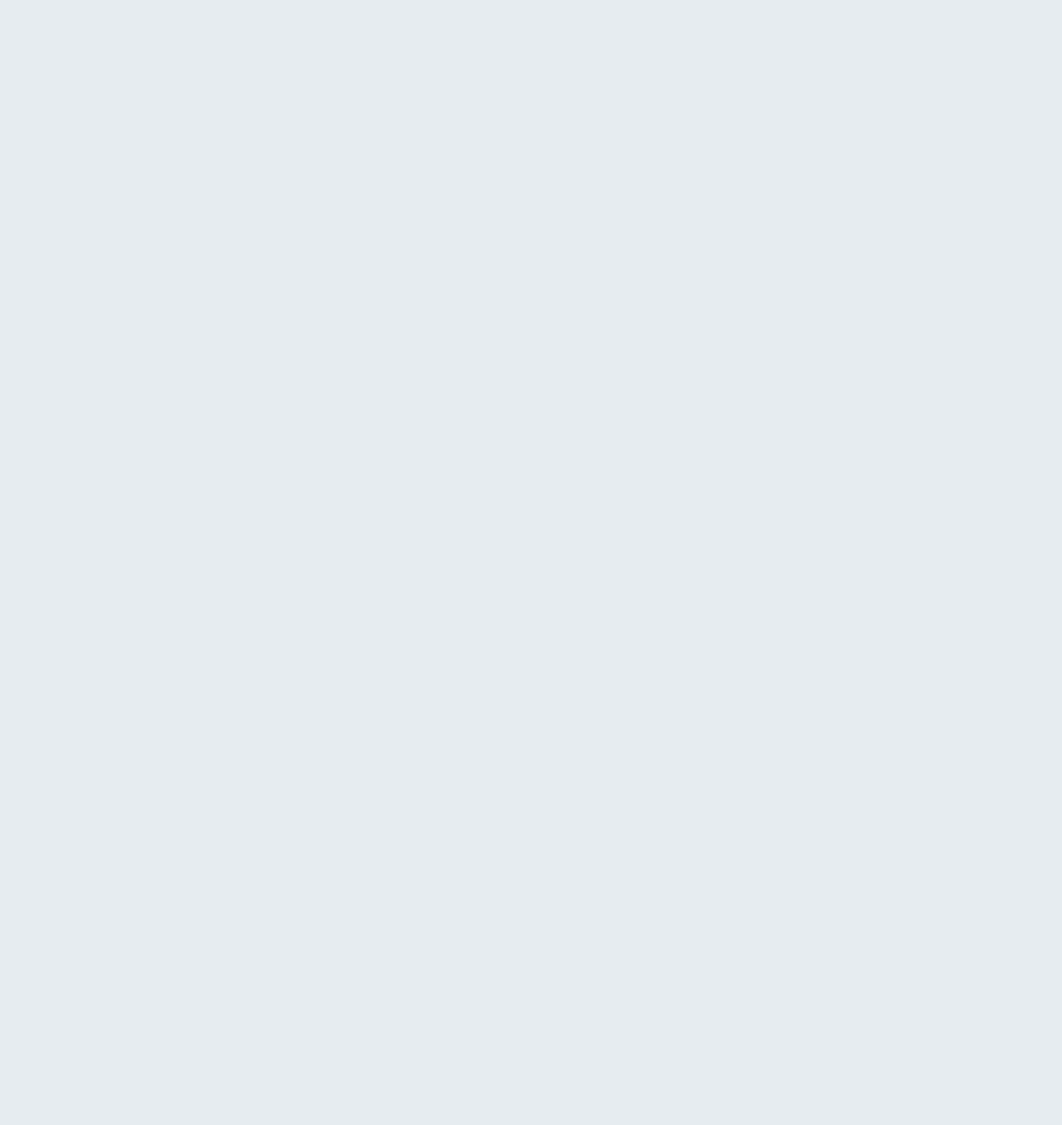
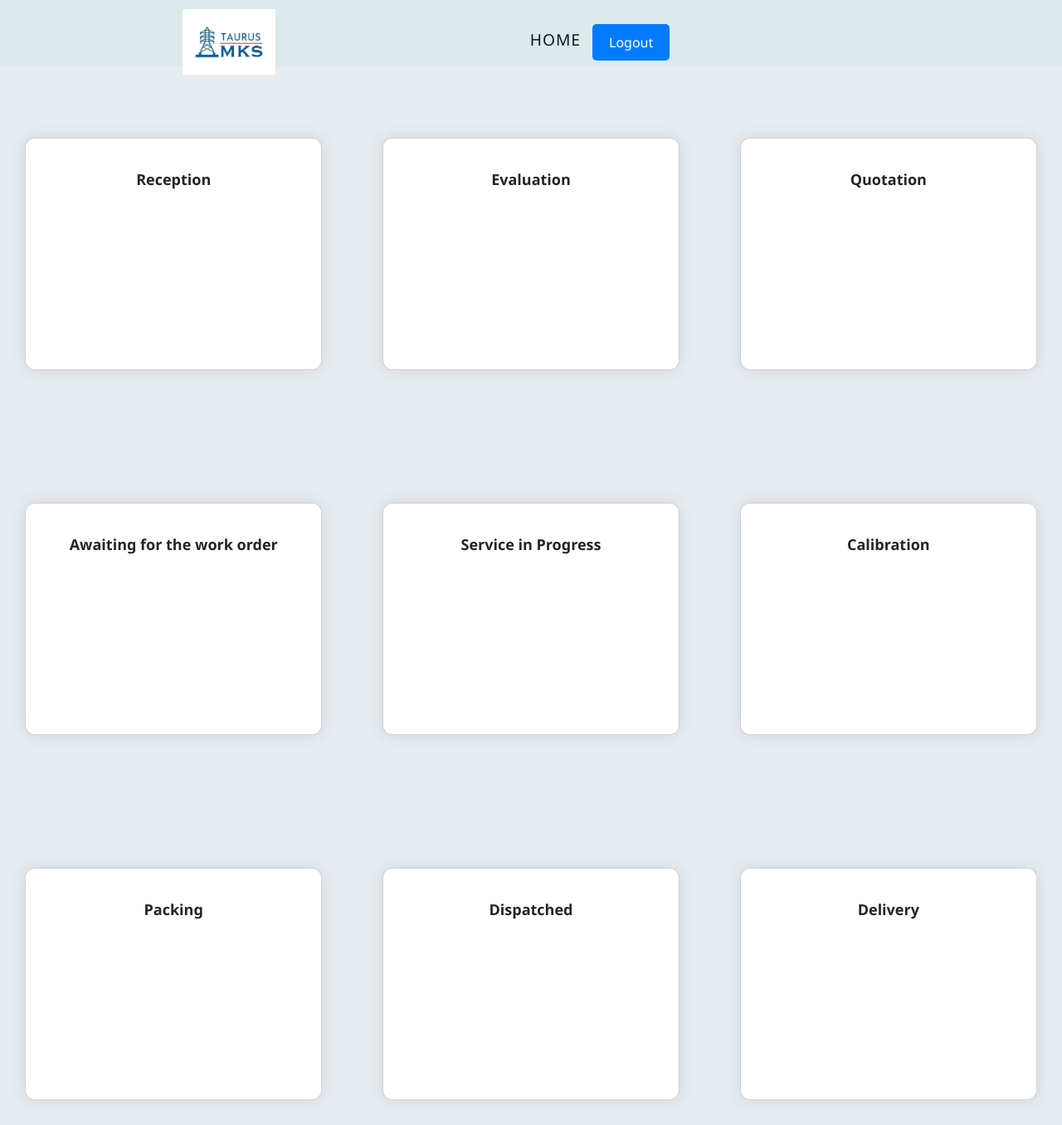
Before and after one commit to ShamanthM/trackapprepo, a React (Create React App) app: page /user/service-phases in a window 1280 px wide. Before the commit this address had no page. Shown: the whole page at 83% size. Before the commit the page ends 800 px from the top, so only its background shows below. Built offline with nearby package versions, Linux system fonts and the light colour scheme; sample sign-in values are in the browser's storage.

Commit message:
Service Phase code implementation

```diff
--- a/src/App.js
+++ b/src/App.js
@@ -8,6 +8,7 @@ import MyProducts from './pages/Users/MyProducts';
 import AllProducts from './pages/Products/AllProducts';
 import AssignProduct from './pages/Products/AssignProduct';
 import NewServiceRequest from './pages/ServiceRequests/newServiceRequest'; // Import the NewServiceRequest component
+import ServicePhases from './pages/Users/ServicePhases';
 
 function App() {
   const [isAuthenticated, setIsAuthenticated] = useState(() => {
@@ -93,6 +94,22 @@ function App() {
               )
             }
           />
+
+            {/* New route for Servie Phases */}
+          <Route
+            path="/user/service-phases"
+            element={
+              isAuthenticated ? (
+                <>
+                  <AuthConditionalNavbar isAuthenticated={isAuthenticated} handleLogout={handleLogout} />
+                  <ServicePhases/>
+                </>
+              ) : (
+                <Navigate to="/login" />
+              )
+            }
+          />
+
           {/* New route for AssignProduct */}
           <Route
             path="/user/assign-product"
--- a/src/pages/Users/MyProducts.css
+++ b/src/pages/Users/MyProducts.css
@@ -61,6 +61,13 @@ header img {
   justify-content: space-around;
   padding: 20px;
 }
+
+.buttons-container {
+  display: flex;
+  gap: 30px; /* Adjust the gap value based on your preference */
+  margin-top: 10px; /* Add margin to the top for space */
+}
+
 
 .product-column {
   flex: 0 0 45%;
--- a/src/pages/Users/MyProducts.js
+++ b/src/pages/Users/MyProducts.js
@@ -1,5 +1,6 @@
 import React, { useState, useEffect } from 'react';
-import { Card, CardContent, Table, Button, Modal, ModalHeader, ModalBody } from 'reactstrap';
+import { Button, Modal, ModalHeader, ModalBody, Table } from 'reactstrap';
+import { useNavigate } from 'react-router-dom'; // Import useNavigate
 import 'bootstrap/dist/css/bootstrap.min.css';
 import './MyProducts.css'; // Import your custom styles
 
@@ -7,6 +8,8 @@ const MyProducts = () => {
   const [userProducts, setUserProducts] = useState([]);
   const [selectedProductAccessories, setSelectedProductAccessories] = useState(null);
   const [isPopupOpen, setPopupOpen] = useState(false);
+
+  const navigate = useNavigate(); // Initialize useNavigate hook
 
   const storedUserData = localStorage.getItem('userData');
   const { userName } = storedUserData ? JSON.parse(storedUserData) : {};
@@ -39,6 +42,16 @@ const MyProducts = () => {
     setPopupOpen(false);
   };
 
+  const handleAccessoriesClick = (productData) => {
+    setSelectedProductAccessories(productData);
+    setPopupOpen(true);
+  };
+
+  const handleServiceRequestClick = (productData) => {
+    // Use navigate to navigate to the /user/service-phases path
+    navigate('/user/service-phases');
+  };
+
   return (
     <div>
       <header>
@@ -61,6 +74,15 @@ const MyProducts = () => {
             <h2>{productData.Product}</h2>
             <img className="product-img" src={`C:/Users/User/Downloads/${productData.Product}.jpg`} alt={productData.Product} />
             <div className="accessories-heading">Click on the product to see the AccessoriesData</div>
+
+            <div className="buttons-container">
+              <Button color="primary" onClick={() => handleAccessoriesClick(productData)}>
+                Accessories
+              </Button>
+              <Button color="success" onClick={() => handleServiceRequestClick(productData)}>
+                Service Request
+              </Button>
+            </div>
           </div>
         ))}
       </div>
@@ -96,7 +118,6 @@ const MyProducts = () => {
             </Table>
           </div>
         </ModalBody>
-        <Button color="secondary" onClick={handleClosePopup}>Close</Button>
       </Modal>
     </div>
   );
--- /dev/null
+++ b/src/pages/Users/ServicePhases.css
@@ -0,0 +1,98 @@
+/* ServicePhases.css */
+body {
+    margin: 0;
+    padding: 0;
+    font-family: 'Segoe UI', Tahoma, Geneva, Verdana, sans-serif;
+    background-color: #e6ecf0; /* Light grayish blue background */
+}
+
+header {
+    background-color: #3498db; /* Flat blue color */
+    font-weight: bold;
+    padding: 10px;
+    text-align: center;
+    color: #fff;
+    font-size: 38px;
+    display: flex;
+    align-items: center;
+    justify-content: space-between;
+}
+
+header img {
+    width: 250px; /* Adjust the width of the logo */
+    height: 150px; /* Adjust the height of the logo */
+}
+
+#search-bar {
+    display: flex;
+    justify-content: center;
+    align-items: center;
+    padding: 10px;
+    background-color: #fff;
+    box-shadow: 0 2px 4px rgba(0, 0, 0, 0.1);
+    margin-bottom: 20px;
+}
+
+#search-input {
+    width: 200px;
+    padding: 8px;
+    border: 1px solid #95a5a6; /* Medium gray border */
+    border-radius: 4px 0 0 4px;
+}
+
+#search-button {
+    padding: 8px 15px;
+    background-color: #000880; /* Flat blue color */
+    color: #fff;
+    border: 1px solid #3498db; /* Flat blue color */
+    border-radius: 0 4px 4px 0;
+    cursor: pointer;
+}
+
+#highlighted-title {
+    text-align: center;
+    font-size: 30px; /* Increased font size */
+    color: #000880; /* Highlighted color */
+    font-weight: bold; /* Bold text */
+    margin-bottom: 20px;
+}
+
+.service-phases-container {
+    display: flex;
+    justify-content: space-between;
+    flex-wrap: wrap;
+    gap: 10px; /* Reduce the gap between cards */
+}
+
+.service-phases-container .card {
+    width: 28%;
+    min-height: 280px;
+    border-radius: 12px;
+    box-shadow: 0 0 20px rgba(0, 0, 0, 0.1);
+    transition: transform 0.3s ease;
+    display: flex;
+    flex-direction: column;
+    align-items: center;
+    justify-content: center;
+}
+
+.service-phases-container .card:hover {
+    transform: scale(1.05);
+}
+
+.service-phases-container .card-body {
+    text-align: center;
+}
+
+.service-phases-container .card-title {
+    font-size: 18px;
+    font-weight: bold;
+    margin-bottom: 10px;
+}
+
+.service-phases-container .card img {
+    width: 50%;
+    max-width: 100%;
+    border-radius: 8px;
+    margin-bottom: 10px;
+}
--- /dev/null
+++ b/src/pages/Users/ServicePhases.js
@@ -0,0 +1,79 @@
+// ServicePhases.js
+import React from 'react';
+import { Card, CardBody, CardTitle } from 'reactstrap';
+import './ServicePhases.css'; // Import the CSS file
+
+const ServicePhases = () => {
+  return (
+    <div>
+      <h2>Service Phases</h2>
+      <div className="service-phases-container">
+        <Card className="card">
+          <CardBody>
+            <CardTitle>Reception</CardTitle>
+            {/* Additional content for the Reception phase */}
+          </CardBody>
+        </Card>
+
+        {/* Repeat similar Card components for other service phases */}
+        <Card className="card">
+          <CardBody>
+            <CardTitle>Evaluation</CardTitle>
+            {/* Additional content for the Evaluation phase */}
+          </CardBody>
+        </Card>
+
+        <Card className="card">
+          <CardBody>
+            <CardTitle>Quotation</CardTitle>
+            {/* Additional content for the Quotation phase */}
+          </CardBody>
+        </Card>
+
+        <Card className="card">
+          <CardBody>
+            <CardTitle>Awaiting for the work order</CardTitle>
+            {/* Additional content for the Awaiting for the work order phase */}
+          </CardBody>
+        </Card>
+
+        <Card className="card">
+          <CardBody>
+            <CardTitle>Service in Progress</CardTitle>
+            {/* Additional content for the Service in Progress phase */}
+          </CardBody>
+        </Card>
+
+        <Card className="card">
+          <CardBody>
+            <CardTitle>Calibration</CardTitle>
+            {/* Additional content for the Calibration phase */}
+          </CardBody>
+        </Card>
+
+        <Card className="card">
+          <CardBody>
+            <CardTitle>Packing</CardTitle>
+            {/* Additional content for the Packing phase */}
+          </CardBody>
+        </Card>
+
+        <Card className="card">
+          <CardBody>
+            <CardTitle>Dispatched</CardTitle>
+            {/* Additional content for the Dispatched phase */}
+          </CardBody>
+        </Card>
+
+        <Card className="card">
+          <CardBody>
+            <CardTitle>Delivery</CardTitle>
+            {/* Additional content for the Delivery phase */}
+          </CardBody>
+        </Card>
+      </div>
+    </div>
+  );
+};
+
+export default ServicePhases;
```
Also changed, not shown: 1 other file (tests, documents, lock files or other folders).
